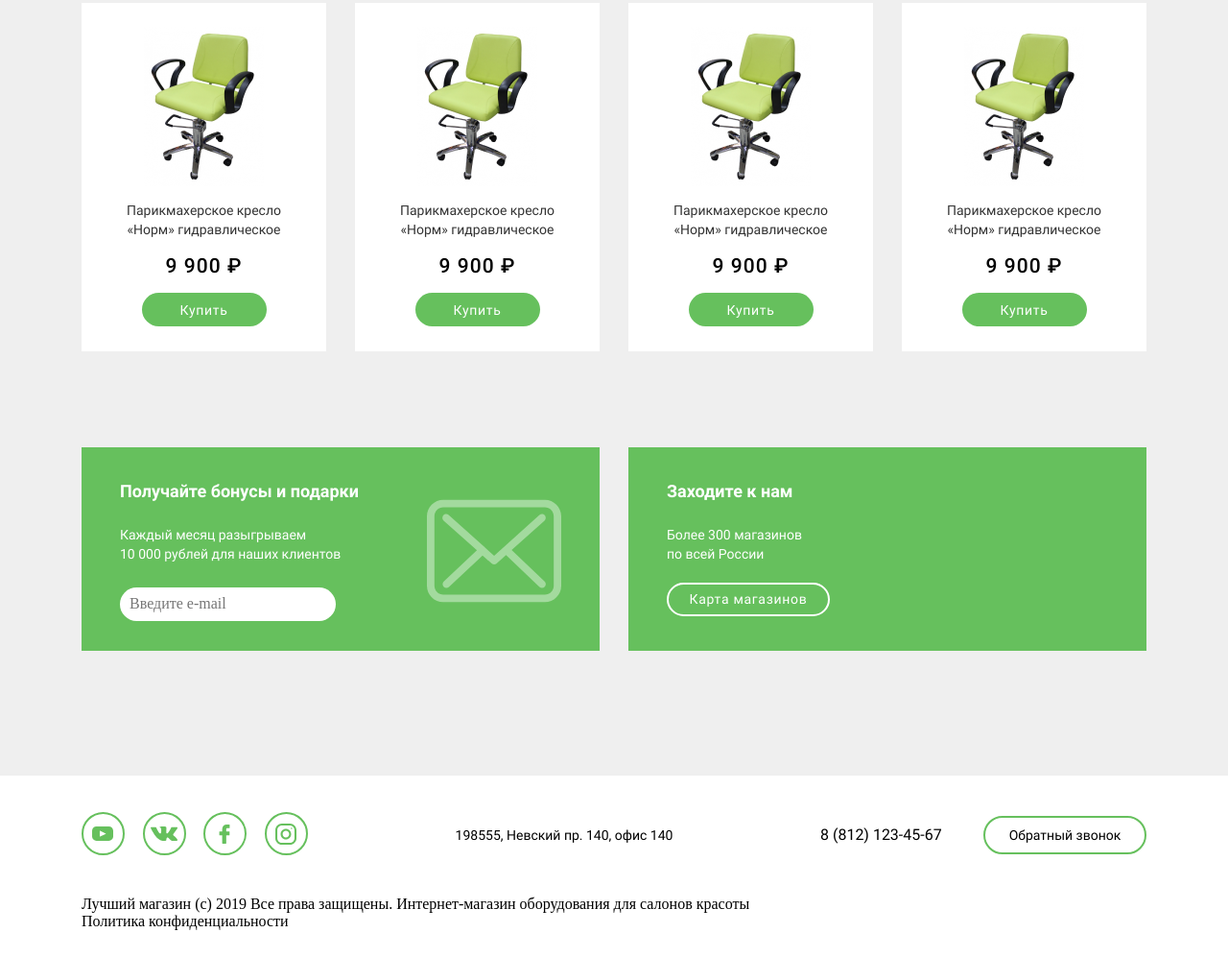
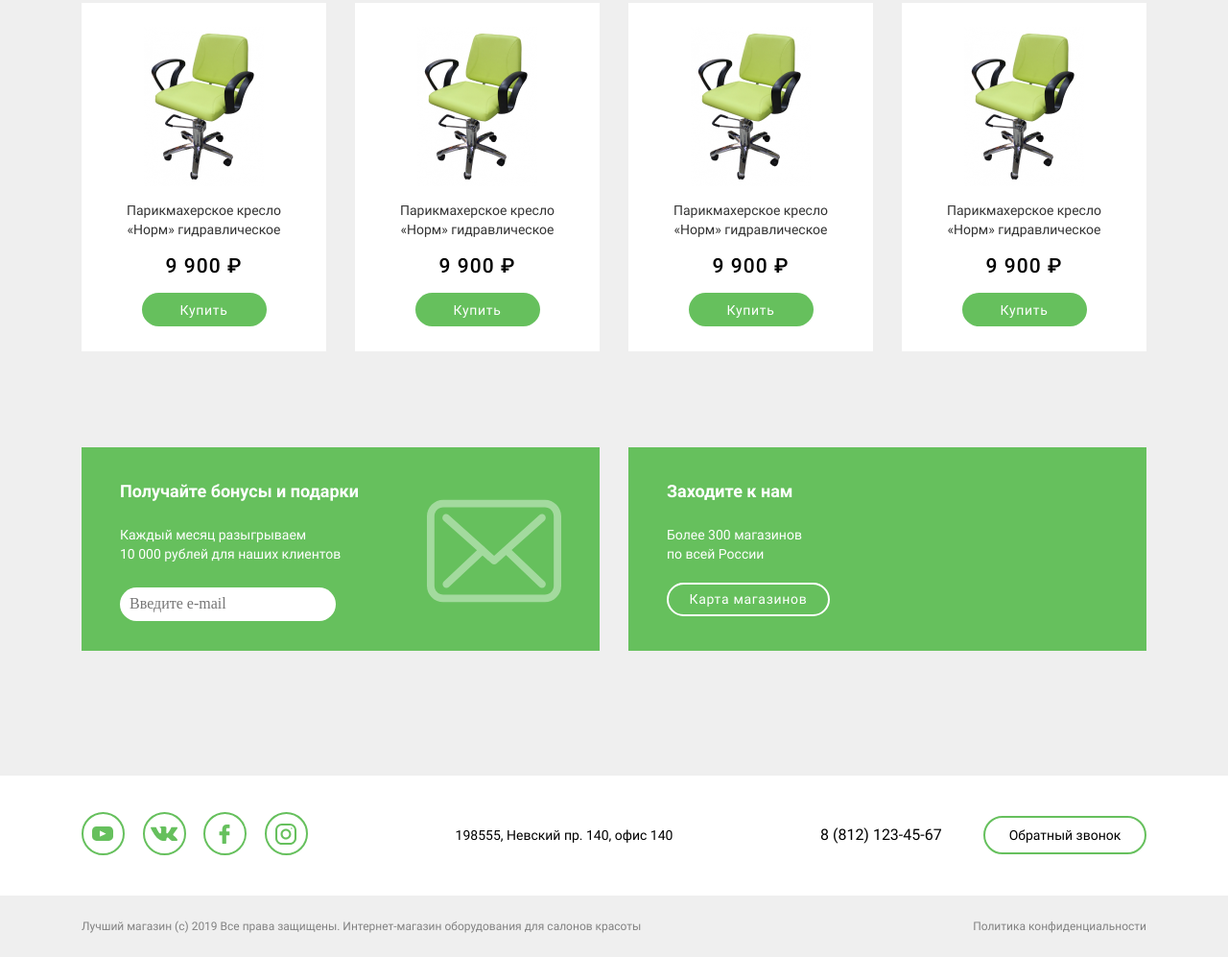
Before and after one commit to olesyakrayanskaya/Beauty, a website built with webpack: page src/index.html in a window 1280 px wide. Shown: the part 1008-2005 px from the top of the page at 96% size. Before the commit the page ends 1978 px from the top, so only its background shows below. Built offline with nearby package versions, Linux system fonts and the light colour scheme.

Commit message:
footer styles

```diff
--- a/src/scss/components/_footer.scss
+++ b/src/scss/components/_footer.scss
@@ -1,6 +1,25 @@
-@use '../base/variables';
-@use '../base/extends';
+@use "../base/variables";
+@use "../base/extends";
 
 .footer {
+    background-color: variables.$grey;
+    padding: 25px 0;
+    font-family: "Roboto", Arial, Helvetica, sans-serif;
+    font-style: normal;
+    font-weight: 400;
+    font-size: 12px;
+    line-height: 14px;
+    color: #828282;
 
+    &__inner {
+        display: flex;
+        flex-direction: row;
+        justify-content: space-between;
+        align-items: center;
+        flex-wrap: wrap;
+    }
+
+    &__link {
+        @extend %link-hover;
+    }
 }
```
